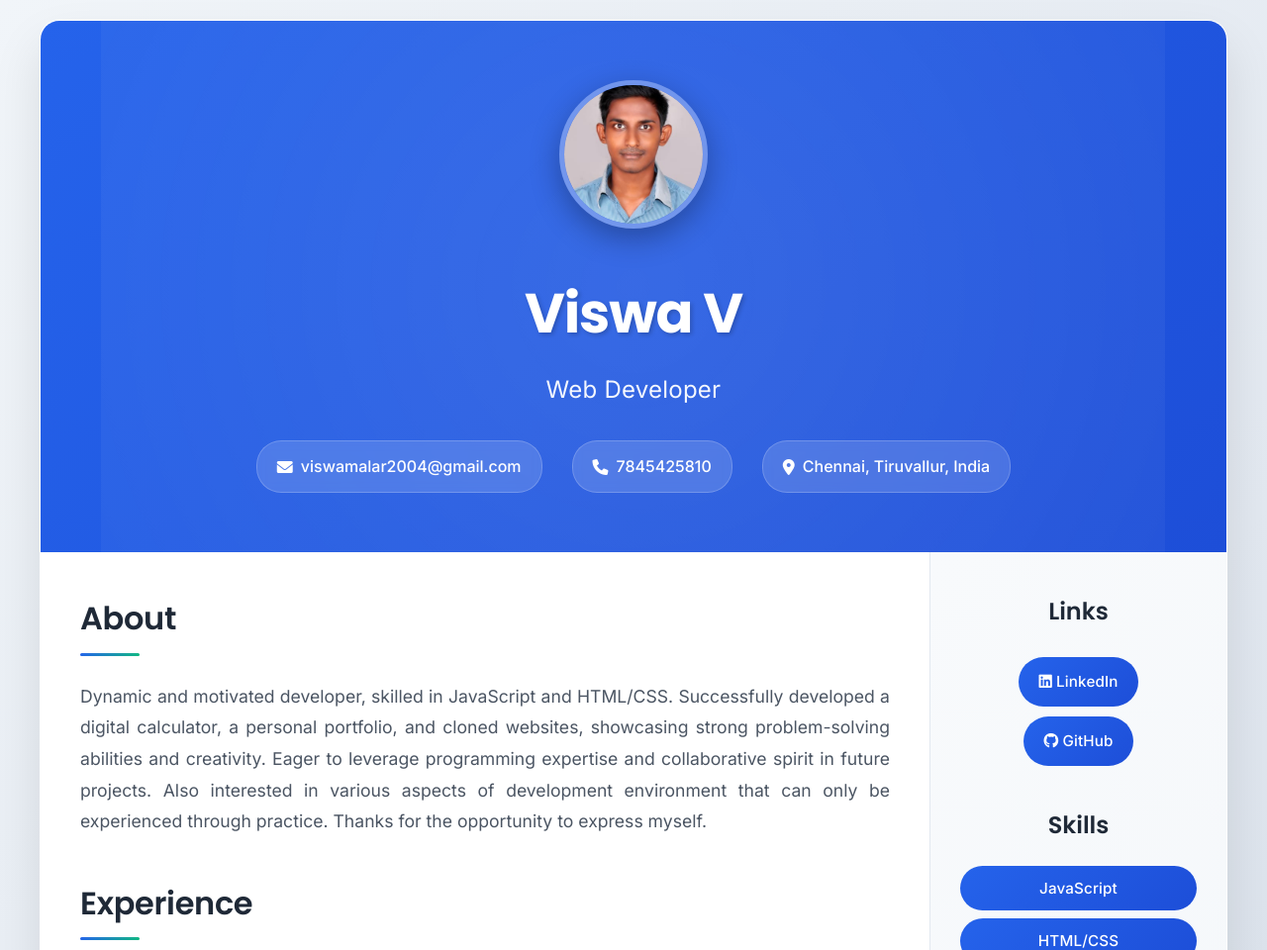
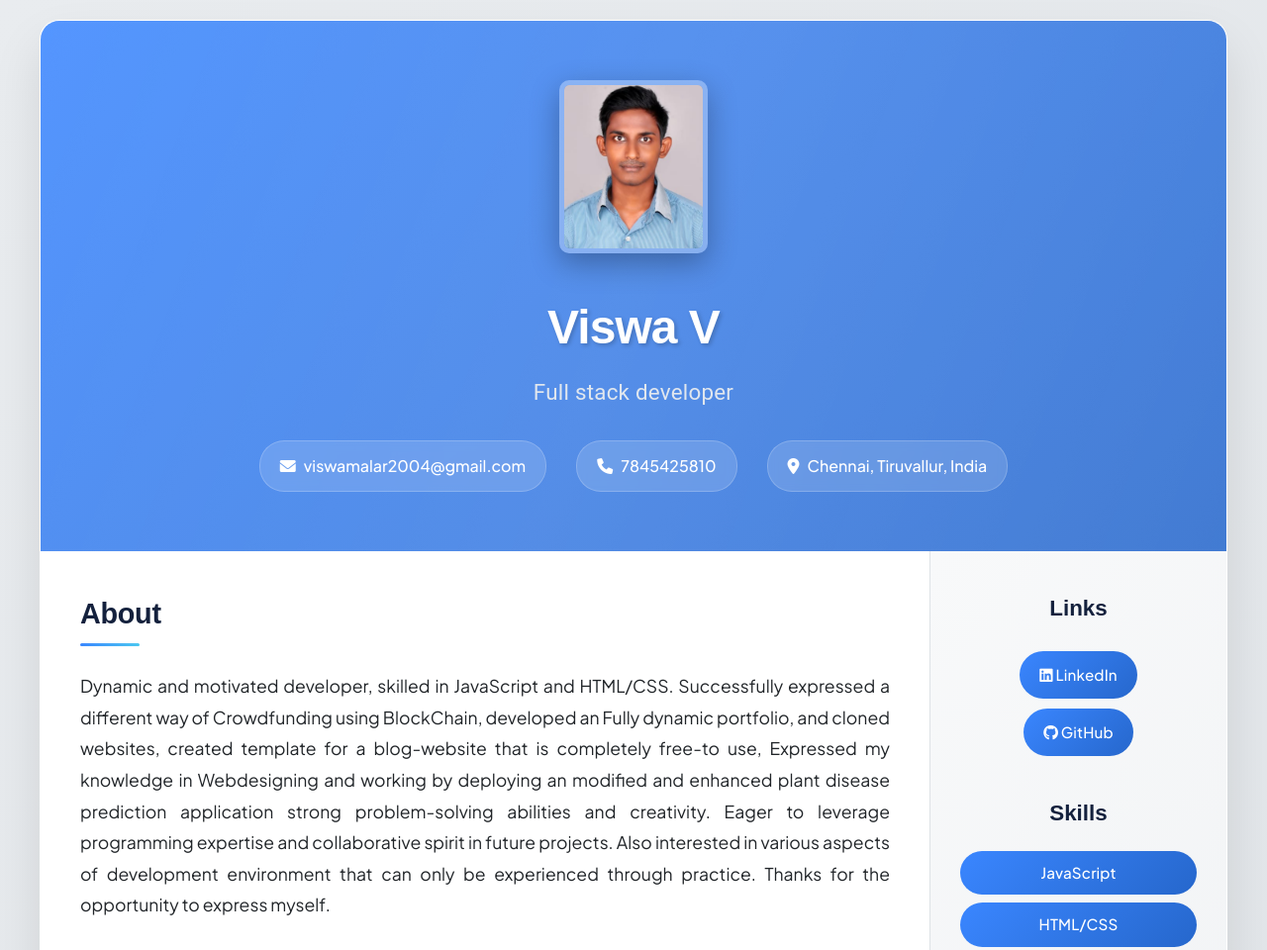
Before and after one commit to viswalegend27/My-resume, a website: page index.html in a window 1280 px wide. Shown: the top 960 px of the page at 99% size. Drawn offline with Linux system fonts and the light colour scheme.

Commit message:
After modifying some of the styles

```diff
--- a/index.html
+++ b/index.html
@@ -5,7 +5,7 @@
     <meta name="viewport" content="width=device-width, initial-scale=1.0">
     <title>Viswa V - Web Developer</title>
     <link href="https://cdnjs.cloudflare.com/ajax/libs/font-awesome/6.0.0/css/all.min.css" rel="stylesheet">
-    <link href="https://fonts.googleapis.com/css2?family=Inter:wght@300;400;500;600;700&family=Poppins:wght@300;400;500;600;700&display=swap" rel="stylesheet">
+    <link href="https://fonts.googleapis.com/css2?family=Inter:wght@300;400;500;600;700&family=Plus+Jakarta+Sans:wght@300;400;500;600;700&display=swap" rel="stylesheet">
     <link rel="stylesheet" type="text/css" href="./styles.css">
 </head>
 <body>
@@ -19,20 +19,20 @@
         <header class="header">
             <img src="./Pictures/Photo.jpg" alt="Viswa V" class="profile-img">
             <h1>Viswa V</h1>
-            <h2>Web Developer</h2>
+            <h2>Full stack developer</h2>
             <div class="contact-info">
-                <div class="contact-item">
+                <a href="mailto:viswamalar2004@gmail.com" class="contact-item">
                     <i class="fas fa-envelope"></i>
                     <span>viswamalar2004@gmail.com</span>
-                </div>
-                <div class="contact-item">
+                </a>
+                <a href="tel:7845425810" class="contact-item">
                     <i class="fas fa-phone"></i>
                     <span>7845425810</span>
-                </div>
-                <div class="contact-item">
+                </a>
+                <a href="https://www.google.com/maps/search/?api=1&query=Chennai,+Tiruvallur,+India" target="_blank" rel="noopener" class="contact-item">
                     <i class="fas fa-map-marker-alt"></i>
                     <span>Chennai, Tiruvallur, India</span>
-                </div>
+                </a>
             </div>
         </header>
 
@@ -42,7 +42,9 @@
                     <h3>About</h3>
                     <p class="about-text">
                         Dynamic and motivated developer, skilled in JavaScript and HTML/CSS. Successfully
-                        developed a digital calculator, a personal portfolio, and cloned websites, showcasing
+                        expressed a different way of Crowdfunding using BlockChain, developed an Fully dynamic portfolio, and cloned websites,
+                        created template for a blog-website that is completely free-to use, Expressed my knowledge in Webdesigning and working
+                        by deploying an modified and enhanced plant disease prediction application
                         strong problem-solving abilities and creativity. Eager to leverage programming
                         expertise and collaborative spirit in future projects. Also interested in various
                         aspects of development environment that can only be experienced through practice.
--- a/styles.css
+++ b/styles.css
@@ -1,15 +1,15 @@
 :root {
-            --primary: #2563eb;
-            --primary-dark: #1d4ed8;
-            --secondary: #10b981;
-            --accent: #f59e0b;
-            --dark: #1f2937;
-            --light: #f8fafc;
-            --text-primary: #1f2937;
-            --text-secondary: #4b5563;
-            --text-light: #6b7280;
-            --glass: rgba(255, 255, 255, 0.95);
-            --glass-border: rgba(255, 255, 255, 0.2);
+  --primary: #3a86ff;
+  --primary-dark: #2667cc;
+  --secondary: #4cc9f0;
+  --accent: #f72585;
+  --dark: #14213d;
+  --light: #f8f9fa;
+  --text-primary: #212529;
+  --text-secondary: #495057;
+  --text-light: #6c757d;
+  --glass: rgba(255, 255, 255, 0.98);
+  --glass-border: rgba(255, 255, 255, 0.3);
 }
 
 * {
@@ -19,10 +19,10 @@
 }
 
 body {
-            font-family: 'Inter', 'Poppins', -apple-system, BlinkMacSystemFont, sans-serif;
-            line-height: 1.7;
+  font-family: 'Plus Jakarta Sans', 'Inter', 'Segoe UI', sans-serif;
+  line-height: 1.6;
   color: var(--text-primary);
-            background: linear-gradient(135deg, #f1f5f9 0%, #e2e8f0 50%, #cbd5e1 100%);
+  background: linear-gradient(135deg, #e9ecef 0%, #dee2e6 100%);
   min-height: 100vh;
   padding: 20px;
   font-weight: 400;
@@ -31,13 +31,13 @@
 .container {
   max-width: 1200px;
   margin: 0 auto;
-            background: rgba(255, 255, 255, 0.98);
+  background: var(--glass);
   border-radius: 20px;
   box-shadow: 0 25px 50px rgba(0, 0, 0, 0.1);
   overflow: hidden;
   animation: slideUp 0.8s ease-out;
   backdrop-filter: blur(10px);
-            border: 1px solid rgba(255, 255, 255, 0.3);
+  border: 1px solid var(--glass-border);
 }
 
 @keyframes slideUp {
@@ -67,19 +67,24 @@
   left: -50%;
   width: 200%;
   height: 200%;
-            background: radial-gradient(circle, rgba(255,255,255,0.1) 0%, transparent 70%);
-            animation: rotate 20s linear infinite;
+  background: linear-gradient(120deg, rgba(255,255,255,0.07) 0%, rgba(255,255,255,0.18) 50%, rgba(255,255,255,0.07) 100%);
+  animation: shimmer-liquid 12s ease-in-out infinite;
 }
 
-        @keyframes rotate {
-            from { transform: rotate(0deg); }
-            to { transform: rotate(360deg); }
+@keyframes shimmer-liquid {
+  0% { transform: rotate(0deg) scale(1); border-radius: 40% 60% 60% 40% / 40% 40% 60% 60%; }
+  50% { transform: rotate(180deg) scale(1.1); border-radius: 60% 40% 40% 60% / 60% 60% 40% 40%; }
+  100% { transform: rotate(360deg) scale(1); border-radius: 40% 60% 60% 40% / 40% 40% 60% 60%; }
 }
+
+
+
+
 
 .profile-img {
   width: 150px;
-            height: 150px;
-            border-radius: 50%;
+  height: 175px;
+  border-radius: 10px;
   border: 5px solid rgba(255,255,255,0.3);
   margin: 0 auto 30px;
   object-fit: cover;
@@ -89,24 +94,26 @@
 }
 
 .header h1 {
-            font-family: 'Poppins', sans-serif;
-            font-size: 3.5rem;
+  font-family: 'Montserrat', sans-serif;
+  font-size: 3rem;
   margin-bottom: 10px;
   text-shadow: 2px 2px 4px rgba(0,0,0,0.2);
   position: relative;
   z-index: 1;
   font-weight: 700;
   letter-spacing: -0.02em;
+  color: #ffffff;
 }
 
 .header h2 {
-            font-family: 'Inter', sans-serif;
-            font-size: 1.5rem;
+  font-family: 'Roboto', sans-serif;
+  font-size: 1.4rem;
   font-weight: 400;
   opacity: 0.95;
   position: relative;
   z-index: 1;
   letter-spacing: 0.01em;
+  color: #e9ecef;
 }
 
 .contact-info {
@@ -121,6 +128,7 @@
 
 .contact-item {
   display: flex;
+  text-decoration: none;
   align-items: center;
   gap: 8px;
   font-size: 1rem;
@@ -131,11 +139,14 @@
   backdrop-filter: blur(5px);
   border: 1px solid rgba(255, 255, 255, 0.2);
   transition: all 0.3s ease;
+  color: #ffffff;
 }
 
 .contact-item:hover {
-            background: rgba(255, 255, 255, 0.25);
+  background: linear-gradient(135deg, var(--primary-dark) 0%, var(--primary) 100%);
+  color: #fff;
   transform: translateY(-2px);
+  box-shadow: 0 4px 12px rgba(0, 0, 0, 0.2);
 }
 
 .main-content {
@@ -149,9 +160,9 @@
 }
 
 .right-column {
-            background: linear-gradient(135deg, #f8fafc 0%, #f1f5f9 100%);
+  background: linear-gradient(135deg, #f8f9fa 0%, #e9ecef 100%);
   padding: 40px 30px;
-            border-left: 1px solid #e2e8f0;
+  border-left: 1px solid #dee2e6;
 }
 
 .section {
@@ -159,9 +170,9 @@
 }
 
 .section h3 {
-            font-family: 'Poppins', sans-serif;
-            font-size: 2rem;
-            color: var(--text-primary);
+  font-family: 'Montserrat', sans-serif;
+  font-size: 1.8rem;
+  color: var(--dark);
   margin-bottom: 25px;
   position: relative;
   padding-bottom: 10px;
@@ -183,13 +194,13 @@
 .about-text {
   font-size: 1.1rem;
   line-height: 1.8;
-            color: var(--text-secondary);
+  color: var(--text-primary);
   text-align: justify;
   font-weight: 400;
 }
 
 .experience-item, .education-item, .project-item {
-            background: rgba(255, 255, 255, 0.9);
+  background: rgba(255, 255, 255, 0.95);
   padding: 25px;
   border-radius: 12px;
   box-shadow: 0 8px 25px rgba(0, 0, 0, 0.08);
@@ -218,15 +229,17 @@
 }
 
 .job-period, .education-period {
-            color: var(--text-light);
+  color: var(--text-secondary);
   font-weight: 500;
   margin-bottom: 15px;
+  font-size: 0.95rem;
 }
 
 .job-description, .education-description, .project-description {
-            color: var(--text-secondary);
+  color: var(--text-primary);
   line-height: 1.7;
   font-weight: 400;
+  font-size: 1rem;
 }
 
 .right-section {
@@ -234,9 +247,9 @@
 }
 
 .right-section h4 {
-            font-family: 'Poppins', sans-serif;
-            font-size: 1.5rem;
-            color: var(--text-primary);
+  font-family: 'Montserrat', sans-serif;
+  font-size: 1.4rem;
+  color: var(--dark);
   margin-bottom: 20px;
   text-align: center;
   position: relative;
@@ -282,7 +295,7 @@
 }
 
 .course-date {
-            color: var(--text-light);
+  color: var(--text-secondary);
   font-size: 0.9rem;
   font-weight: 500;
 }
@@ -307,7 +320,7 @@
 
 .link-item:hover {
   transform: translateY(-2px);
-            box-shadow: 0 8px 20px rgba(37, 99, 235, 0.3);
+  box-shadow: 0 8px 20px rgba(58, 134, 255, 0.3);
   color: white;
   text-decoration: none;
 }
@@ -323,7 +336,11 @@
   }
 
   .header h1 {
-                font-size: 2.5rem;
+    font-size: 2.2rem;
+  }
+
+  .header h2 {
+    font-size: 1.2rem;
   }
 
   .contact-info {
@@ -341,7 +358,7 @@
 
   .right-column {
     border-left: none;
-                border-top: 1px solid #e2e8f0;
+    border-top: 1px solid #dee2e6;
   }
 }
 
```
Lines whose indentation alone changed are shown as unchanged.
